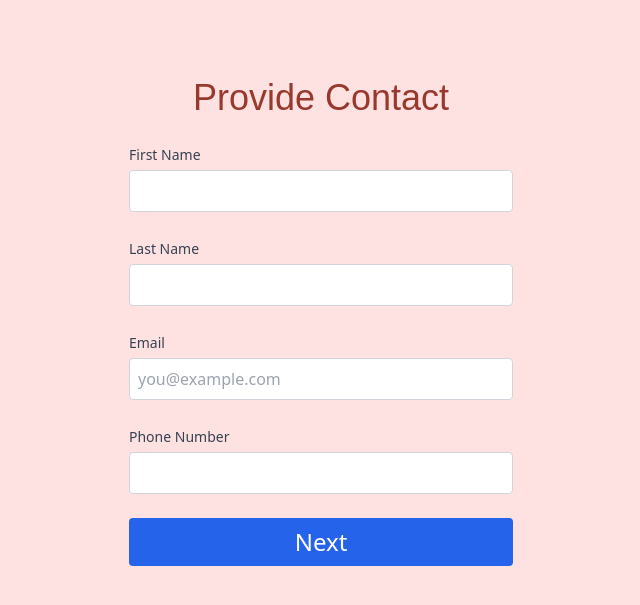
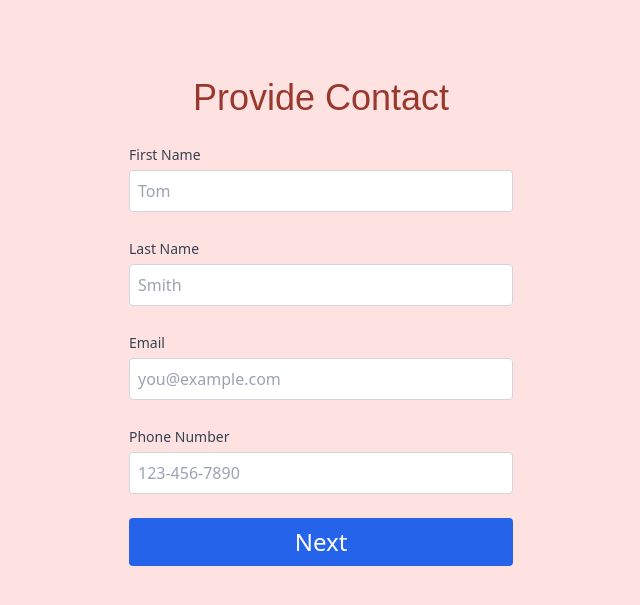
Before and after one commit to frankvoc/Capstone-Project, a PHP site: page /appointmentScheduler.php in a window 1280 px wide. Shown: the part 172-777 px from the top of the page, without its empty margins (319-959 px from the left). Run offline with PHP 8.4, Linux system fonts and the light colour scheme; some libraries are stand-ins or nearby versions; some web fonts are replaced.

Commit message:
Placeholders

```diff
--- a/appointmentScheduler.php
+++ b/appointmentScheduler.php
@@ -101,12 +101,12 @@
         <h2 class="text-center text-4xl py-6 italiana" style="color: #99382C;">Provide Contact</h2>
         <div>
           <label for="firstName" class="text-sm font-medium text-gray-700">First Name</label>
-          <input type="text" id="firstName" name="firstName" class="w-full p-2 border border-gray-300 rounded mt-1" required>
+          <input type="text" id="firstName" name="firstName" class="w-full p-2 border border-gray-300 rounded mt-1" placeholder="Tom"required>
         </div>
         <br>
         <div>
           <label for="lastName" class="text-sm font-medium text-gray-700">Last Name</label>
-          <input type="text" id="lastName" name="lastName" class="w-full p-2 border border-gray-300 rounded mt-1" required>
+          <input type="text" id="lastName" name="lastName" class="w-full p-2 border border-gray-300 rounded mt-1" placeholder="Smith"required>
         </div>
         <br>
         <div>
@@ -116,7 +116,7 @@
         <br>
         <div>
           <label for="phone" class="text-sm font-medium text-gray-700">Phone Number</label>
-          <input type="tel" id="phone" name="phone" class="w-full p-2 border border-gray-300 rounded mt-1" required>
+          <input type="tel" id="phone" name="phone" class="w-full p-2 border border-gray-300 rounded mt-1" placeholder="123-456-7890"required>
         </div>
         <br>
         <button type="button" id="next1" class="form-nav w-full text-white bg-blue-600 text-2xl p-2 rounded hover:bg-blue-700">Next</button>
@@ -126,7 +126,7 @@
       <div>
           <h2 class="text-center text-3xl py-6 italiana" style="color: #99382C;">Provide a Job Description</h2>
           <label for="jobDescription" class="text-sm font-medium text-gray-700"></label>
-          <textarea id="jobDescription" name="jobDescription" class="w-full p-2 border border-gray-300 rounded mt-1" rows="4" required></textarea>
+          <textarea id="jobDescription" name="jobDescription" class="w-full p-2 border border-gray-300 rounded mt-1" rows="4" placeholder="Please provide a description of the service you need..."required></textarea>
         </div>
         <div class="flex justify-between">
           <button type="button" id="back2" class="form-nav text-white bg-blue-600 p-2 rounded hover:bg-blue700-">Back</button>
```
